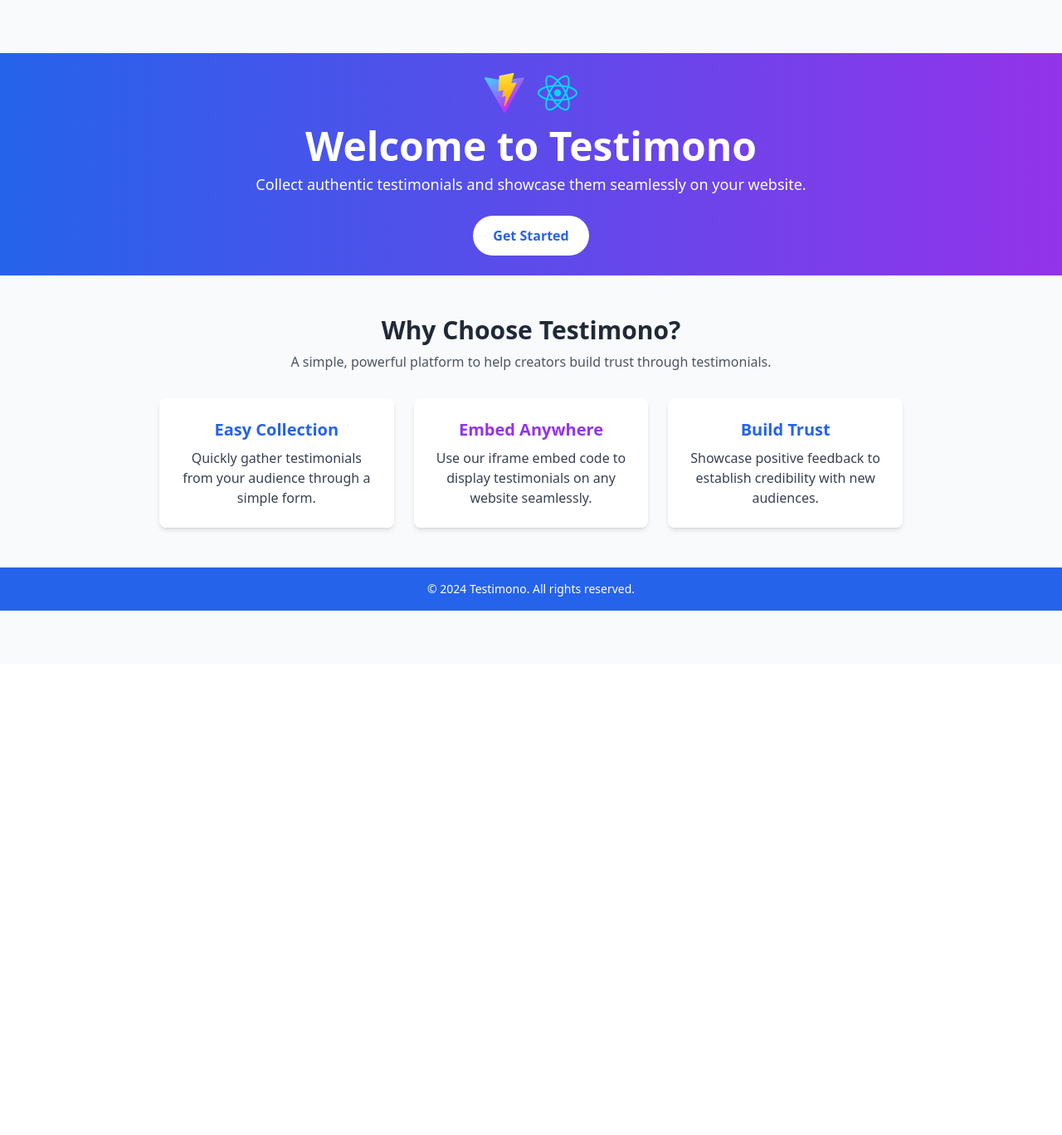
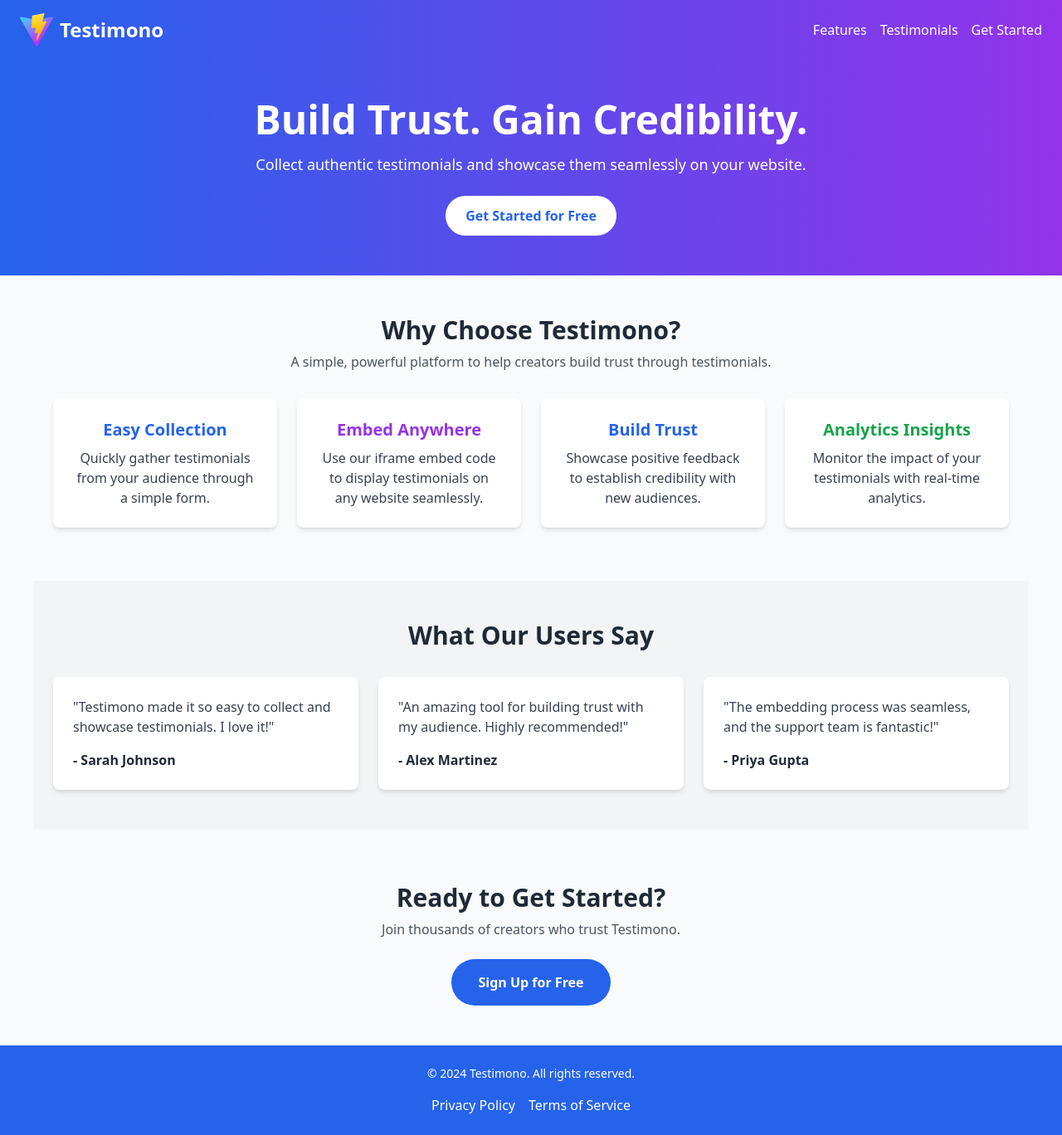
Before and after one commit to dtechoracle/testimono-frontend, a React (Vite) app: page / in a window 1280 px wide. Shown: the whole page at 83% size. Before the commit the page ends 800 px from the top, so only its background shows below. Built offline with nearby package versions, Linux system fonts and the light colour scheme.

Commit message:
changed the landing page and added the correct path for the iframe

```diff
--- a/lib/api.js
+++ b/lib/api.js
@@ -1,5 +1,5 @@
 // lib/api.js
-const API_BASE_URL = "https://testimono.buildhubb.com/api/v1"; // Replace with your API base URL
+const API_BASE_URL = "http://localhost/testimono-api/api/v1";
 
 // Function to get the authentication token from local storage (if needed)
 const getAuthToken = () => localStorage.getItem("token") || null;
--- a/src/Layout.jsx
+++ b/src/Layout.jsx
@@ -8,42 +8,51 @@ function Layout() {
   const [count, setCount] = useState(0);
 
   return (
-    <div className="min-h-screen bg-gray-50 flex flex-col items-center justify-center text-gray-800 font-sans">
+    <div className="min-h-screen bg-gray-50 flex flex-col items-center text-gray-800 font-sans">
       {/* Header Section */}
-      <header className="flex flex-col items-center justify-center text-center p-6 bg-gradient-to-r from-blue-600 to-purple-600 w-full">
-        <div className="flex items-center space-x-4 mb-4">
-          <a href="https://vite.dev" target="_blank" rel="noopener noreferrer">
-            <img src={viteLogo} className="w-12 h-12" alt="Vite logo" />
-          </a>
-          <a href="https://react.dev" target="_blank" rel="noopener noreferrer">
-            <img src={reactLogo} className="w-12 h-12" alt="React logo" />
-          </a>
+      <header className="w-full bg-gradient-to-r from-blue-600 to-purple-600 text-white">
+        <div className="flex items-center justify-between px-6 py-4">
+          <div className="flex items-center space-x-2">
+            <img src={viteLogo} alt="Logo" className="w-10 h-10" />
+            <h1 className="text-2xl font-bold">Testimono</h1>
           </div>
-        <h1 className="text-4xl md:text-5xl font-bold text-white">
-          Welcome to Testimono
+          <nav className="hidden sm:flex space-x-4">
+            <Link className="hover:text-gray-300" to="/#">
+              Features
+            </Link>
+            <Link className="hover:text-gray-300" to="/#">
+              Testimonials
+            </Link>
+            <Link className="hover:text-gray-300" to="/register">
+              Get Started
+            </Link>
+          </nav>
+        </div>
+        <div className="text-center py-12 px-6">
+          <h1 className="text-4xl md:text-5xl font-bold">
+            Build Trust. Gain Credibility.
           </h1>
-        <p className="text-lg text-white mt-2">
+          <p className="text-lg mt-4">
             Collect authentic testimonials and showcase them seamlessly on your
             website.
           </p>
           <Link to="/register">
             <button className="mt-6 px-6 py-3 bg-white text-blue-600 rounded-full font-semibold hover:bg-gray-100 transition duration-300">
-            Get Started
+              Get Started for Free
             </button>
           </Link>
+        </div>
       </header>
 
       {/* Features Section */}
       <section className="mt-12 px-6 text-center">
-        <h2 className="text-2xl md:text-3xl font-semibold text-gray-800">
-          Why Choose Testimono?
-        </h2>
+        <h2 className="text-3xl font-bold">Why Choose Testimono?</h2>
         <p className="text-gray-600 mt-2">
           A simple, powerful platform to help creators build trust through
           testimonials.
         </p>
 
-        <div className="mt-8 grid grid-cols-1 sm:grid-cols-2 md:grid-cols-3 gap-6 max-w-4xl mx-auto">
+        <div className="mt-8 grid grid-cols-1 sm:grid-cols-2 md:grid-cols-4 gap-6 max-w-6xl mx-auto">
           <div className="p-6 bg-white rounded-lg shadow-md">
             <h3 className="text-xl font-semibold text-blue-600">
               Easy Collection
@@ -69,14 +78,71 @@ function Layout() {
               audiences.
             </p>
           </div>
+          <div className="p-6 bg-white rounded-lg shadow-md">
+            <h3 className="text-xl font-semibold text-green-600">
+              Analytics Insights
+            </h3>
+            <p className="text-gray-700 mt-2">
+              Monitor the impact of your testimonials with real-time analytics.
+            </p>
+          </div>
         </div>
       </section>
 
+      {/* Testimonials Section */}
+      <section className="mt-16 px-6 bg-gray-100 py-12">
+        <h2 className="text-3xl font-bold text-center">What Our Users Say</h2>
+        <div className="mt-8 grid grid-cols-1 sm:grid-cols-2 md:grid-cols-3 gap-6 max-w-6xl mx-auto">
+          <div className="p-6 bg-white rounded-lg shadow-md">
+            <p className="text-gray-700">
+              "Testimono made it so easy to collect and showcase testimonials. I
+              love it!"
+            </p>
+            <p className="mt-4 font-semibold text-gray-800">- Sarah Johnson</p>
+          </div>
+          <div className="p-6 bg-white rounded-lg shadow-md">
+            <p className="text-gray-700">
+              "An amazing tool for building trust with my audience. Highly
+              recommended!"
+            </p>
+            <p className="mt-4 font-semibold text-gray-800">- Alex Martinez</p>
+          </div>
+          <div className="p-6 bg-white rounded-lg shadow-md">
+            <p className="text-gray-700">
+              "The embedding process was seamless, and the support team is
+              fantastic!"
+            </p>
+            <p className="mt-4 font-semibold text-gray-800">- Priya Gupta</p>
+          </div>
+        </div>
+      </section>
+
+      {/* Call-to-Action Section */}
+      <section className="mt-16 px-6 text-center">
+        <h2 className="text-3xl font-bold">Ready to Get Started?</h2>
+        <p className="text-gray-600 mt-2">
+          Join thousands of creators who trust Testimono.
+        </p>
+        <Link to="/register">
+          <button className="mt-6 px-8 py-4 bg-blue-600 text-white rounded-full font-semibold hover:bg-blue-700 transition duration-300">
+            Sign Up for Free
+          </button>
+        </Link>
+      </section>
+
       {/* Footer Section */}
-      <footer className="mt-12 w-full bg-blue-600 text-white text-center py-4">
+      <footer className="mt-12 w-full bg-blue-600 text-white text-center py-6">
         <p className="text-sm">
           © {new Date().getFullYear()} Testimono. All rights reserved.
         </p>
+        <div className="mt-4 space-x-4">
+          <Link to="/privacy" className="hover:underline">
+            Privacy Policy
+          </Link>
+          <Link to="/terms" className="hover:underline">
+            Terms of Service
+          </Link>
+        </div>
       </footer>
     </div>
   );
--- a/src/Pages/Admin/AdminDashboard.jsx
+++ b/src/Pages/Admin/AdminDashboard.jsx
@@ -194,7 +194,7 @@ function AdminDashboard() {
           <button
             onClick={() =>
               handleCopy(
-                `https://testimono.vercel.app/testimony/me/${username}`
+                `https://testimono.vercel.app/testimonies/me/${username}`
               )
             } // Copy the updated profile link
             className="ml-2 bg-blue-600 text-white p-2 rounded-md"
```
Lines whose indentation alone changed are shown as unchanged.
